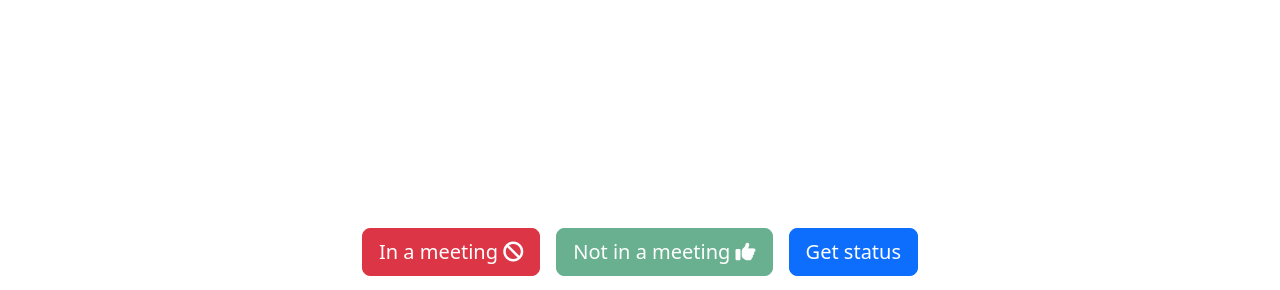
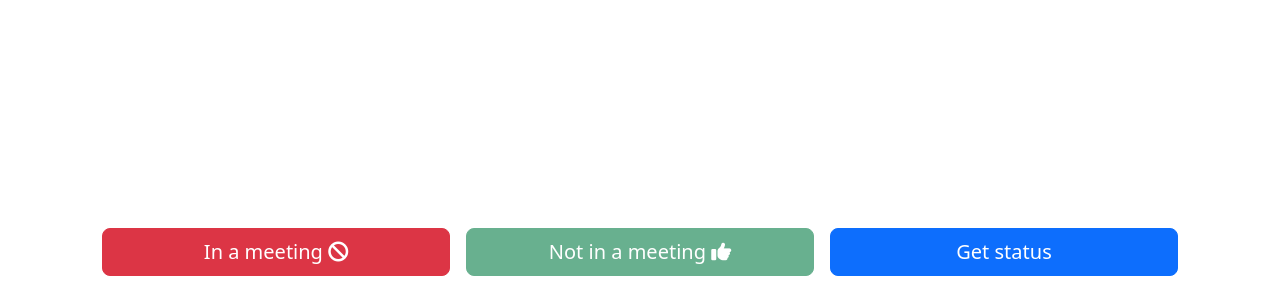
Before and after one commit to pjl1983/iot, a website: page public/index.html in a window 1280 px wide. Shown: the part 112-402 px from the top of the page. Drawn offline with nearby package versions, Linux system fonts and the light colour scheme.

Commit message:
Fixed button styling on smaller screens

```diff
--- a/public/index.html
+++ b/public/index.html
@@ -14,13 +14,13 @@
 <body>
 <script src="./dist/bundle.js"></script>
 <div class="container h-100 d-flex justify-content-center align-items-center flex-column">
-    <div class="row m-2">
-        <div class="col d-flex justify-content-center align-items-center h-100">
-            <button type="button" id="inMeeting" class="btn btn-danger btn-lg m-2" onclick="window.module.setStatus(true)">In a meeting <i
+    <div class="row m-2 w-100">
+        <div class="col d-flex justify-content-center align-items-center h-100 flex-column flex-md-row">
+            <button type="button" id="inMeeting" class="btn btn-danger btn-lg m-2 w-100" onclick="window.module.setStatus(true)">In a meeting <i
                     class="fa-solid fa-ban"></i></button>
-            <button type="button" id="notInMeeting" class="btn btn-success btn-lg m-2" disabled onclick="window.module.setStatus(false)">Not in a meeting <i
+            <button type="button" id="notInMeeting" class="btn btn-success btn-lg m-2 w-100" disabled onclick="window.module.setStatus(false)">Not in a meeting <i
                     class="fa-solid fa-thumbs-up"></i></button>
-            <button class="btn btn-primary btn-lg m-2" onclick="module.getStatus()">Get status</button>
+            <button class="btn btn-primary btn-lg m-2 w-100" onclick="module.getStatus()">Get status</button>
         </div>
     </div>
     <div class="row m-2 d-flex justify-content-center">
```
